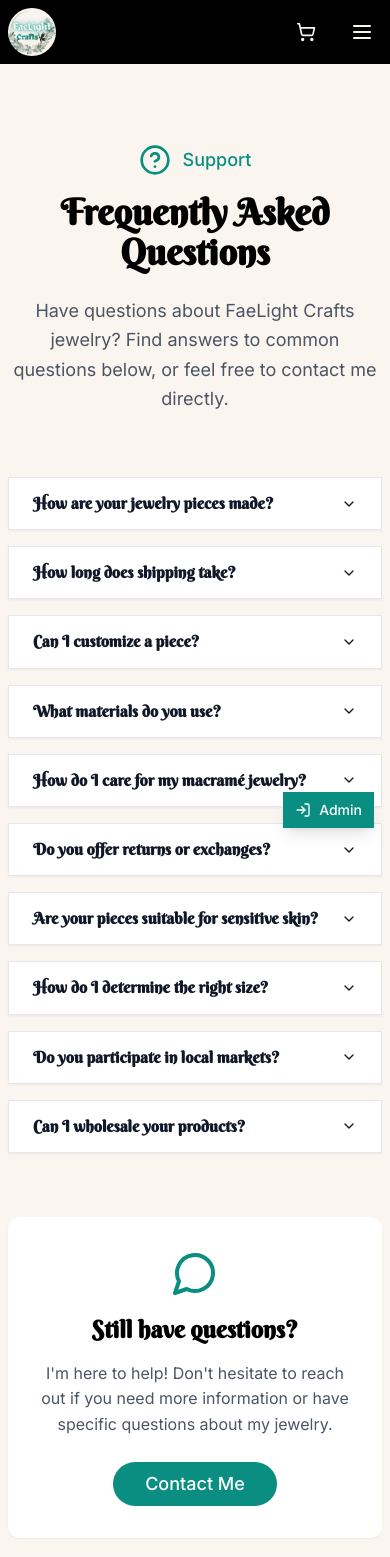
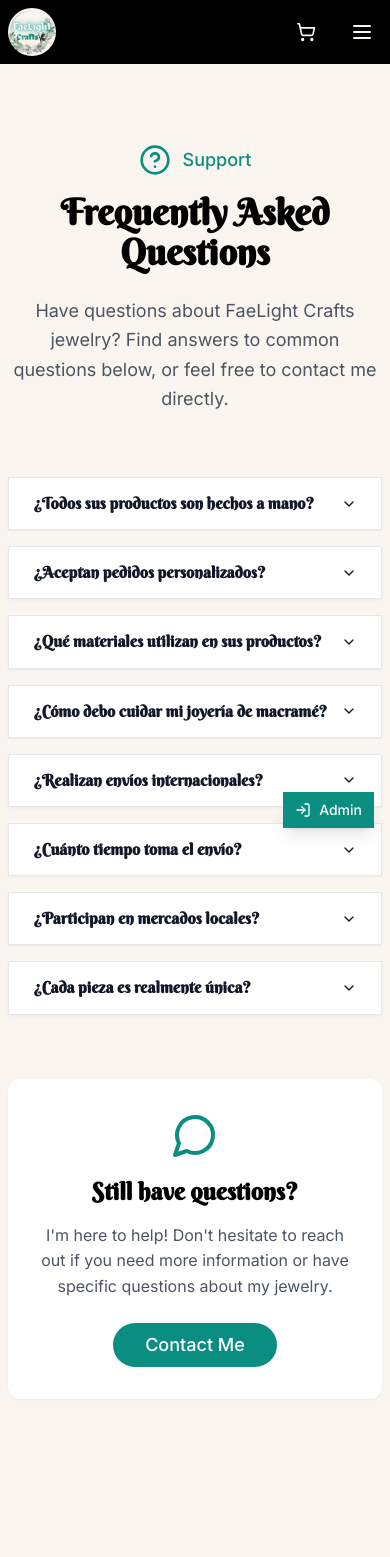
Before and after one commit to franklin-coder/segundofae, a Next.js app: page /faq in a window 390 px wide. Shown: the top 1557 px of the page. Built offline with nearby package versions, Linux system fonts and the light colour scheme; a web font is replaced by a local one.

Commit message:
Remove phone references and update FAQs
- Remove phone number and Phone icon from footer
- Remove phone contact info from contact page, center email
- Update FAQ content with 8 new Spanish questions about Faelight Crafts
- Updated both contact page FAQ section and standalone FAQ page

```diff
--- a/app/faq/page.tsx
+++ b/app/faq/page.tsx
@@ -16,44 +16,36 @@ import { Button } from '@/components/ui/button'
 const FAQPage = () => {
   const faqs = [
     {
-      question: "How are your jewelry pieces made?",
-      answer: "Each piece is handcrafted using traditional macramé techniques. I use high-quality cotton cords and natural materials to create unique, durable jewelry that reflects the beauty of handmade artistry."
+      question: "¿Todos sus productos son hechos a mano?",
+      answer: "Sí, cada pieza de joyería de Faelight Crafts es cuidadosamente hecha a mano usando técnicas tradicionales de macramé. Cada producto es único y refleja la dedicación artesanal en cada detalle."
     },
     {
-      question: "How long does shipping take?",
-      answer: "Orders typically ship within 3-5 business days. Shipping within Canada takes 5-7 business days, while international shipping may take 10-14 business days."
+      question: "¿Aceptan pedidos personalizados?",
+      answer: "¡Por supuesto! Nos encanta crear piezas personalizadas. Contáctanos con tus ideas, colores preferidos y cualquier requisito específico. Los pedidos personalizados suelen tomar 2-3 semanas para completarse."
     },
     {
-      question: "Can I customize a piece?",
-      answer: "Absolutely! I love creating custom pieces. Please contact me with your ideas, preferred colors, and any specific requirements. Custom orders typically take 2-3 weeks to complete."
+      question: "¿Qué materiales utilizan en sus productos?",
+      answer: "Utilizamos materiales de alta calidad como cordones de algodón, fibras naturales, cuentas de madera y herrajes de plata esterlina. Todos los materiales son cuidadosamente seleccionados por su durabilidad y atractivo estético."
     },
     {
-      question: "What materials do you use?",
-      answer: "I primarily use high-quality cotton cords, natural fibers, wooden beads, and sterling silver findings. All materials are carefully selected for their durability and aesthetic appeal."
+      question: "¿Cómo debo cuidar mi joyería de macramé?",
+      answer: "Para mantener tu joyería hermosa, evita mojarla y guárdala en un lugar seco. Para limpiarla, cepilla suavemente con un cepillo suave o paño. Evita químicos fuertes y luz solar directa por períodos prolongados."
     },
     {
-      question: "How do I care for my macramé jewelry?",
-      answer: "To keep your jewelry looking beautiful, avoid getting it wet and store it in a dry place. For cleaning, gently brush with a soft brush or cloth. Avoid harsh chemicals and direct sunlight for extended periods."
+      question: "¿Realizan envíos internacionales?",
+      answer: "¡Sí! Enviamos a todo el mundo desde Victoria, Canadá. Los costos y tiempos de envío varían según la ubicación. Contáctanos para obtener tarifas específicas a tu país."
     },
     {
-      question: "Do you offer returns or exchanges?",
-      answer: "Yes, I accept returns within 14 days of delivery if the item is in original condition. Custom pieces are not returnable unless there's a defect. Please contact me to initiate a return."
+      question: "¿Cuánto tiempo toma el envío?",
+      answer: "Los pedidos generalmente se envían dentro de 3-5 días hábiles. El envío dentro de Canadá toma 5-7 días hábiles, mientras que el envío internacional puede tomar 10-14 días hábiles."
     },
     {
-      question: "Are your pieces suitable for sensitive skin?",
-      answer: "Yes, I use hypoallergenic materials including sterling silver findings and natural cotton cords. However, if you have specific allergies, please let me know before ordering."
+      question: "¿Participan en mercados locales?",
+      answer: "¡Sí! Participamos regularmente en mercados artesanales locales en Victoria. Síguenos en redes sociales o consulta aquí para conocer las próximas fechas y ubicaciones de mercados."
     },
     {
-      question: "How do I determine the right size?",
-      answer: "Most of my necklaces and bracelets are adjustable. For specific sizing questions or if you need a custom size, please don't hesitate to contact me with your measurements."
-    },
-    {
-      question: "Do you participate in local markets?",
-      answer: "Yes! I regularly participate in local artisan markets in Victoria. Follow our social media or check back here for upcoming market dates and locations."
-    },
-    {
-      question: "Can I wholesale your products?",
-      answer: "I do work with select retailers. If you're interested in carrying FaeLight Crafts jewelry in your store, please contact me to discuss wholesale opportunities and requirements."
+      question: "¿Cada pieza es realmente única?",
+      answer: "Absolutamente. Aunque podemos crear piezas similares, cada producto de Faelight Crafts tiene sus propias características únicas debido a la naturaleza artesanal del proceso de creación. No encontrarás dos piezas exactamente iguales."
     }
   ]
 
--- a/components/layout/footer.tsx
+++ b/components/layout/footer.tsx
@@ -1,7 +1,7 @@
 
 import Link from 'next/link'
 import Image from 'next/image'
-import { Facebook, Instagram, Twitter, Mail, MapPin, Phone } from 'lucide-react'
+import { Facebook, Instagram, Twitter, Mail, MapPin } from 'lucide-react'
 
 const Footer = () => {
   return (
@@ -65,10 +65,6 @@ const Footer = () => {
                 <Mail className="h-4 w-4 opacity-80" />
                 <span className="text-sm opacity-90">faelightcrafts@gmail.com</span>
               </div>
-              <div className="flex items-center space-x-2">
-                <Phone className="h-4 w-4 opacity-80" />
-                <span className="text-sm opacity-90">+1 (250) 889-9919</span>
-              </div>
             </div>
 
             <div className="flex space-x-4 pt-2">
--- a/components/pages/contact-content.tsx
+++ b/components/pages/contact-content.tsx
@@ -26,31 +26,41 @@ const ContactContent = () => {
       title: "Email Us",
       details: ["creations.faelight@gmail.com"],
       note: "We reply within 24 hours"
-    },
-    {
-      icon: Phone,
-      title: "Call Us",
-      details: ["+1 (250) 889-9919"],
-      note: "Mon-Fri, 9AM-5PM PST"
     }
   ];
 
   const faqs = [
     {
-      question: "How long does it take to create a custom piece?",
-      answer: "Custom pieces typically take 2-3 weeks to complete, depending on complexity. We'll provide an estimated timeline when you place your order."
+      question: "¿Todos sus productos son hechos a mano?",
+      answer: "Sí, cada pieza de joyería de Faelight Crafts es cuidadosamente hecha a mano usando técnicas tradicionales de macramé. Cada producto es único y refleja la dedicación artesanal en cada detalle."
     },
     {
-      question: "Do you offer international shipping?",
-      answer: "Yes! We ship worldwide. Shipping costs and times vary by location. Contact us for specific rates to your country."
+      question: "¿Aceptan pedidos personalizados?",
+      answer: "¡Por supuesto! Nos encanta crear piezas personalizadas. Contáctanos con tus ideas, colores preferidos y cualquier requisito específico. Los pedidos personalizados suelen tomar 2-3 semanas para completarse."
     },
     {
-      question: "What materials do you use in your jewelry?",
-      answer: "We use high-quality, sustainable materials including cotton cord, natural beads, sterling silver findings, and ethically sourced stones."
+      question: "¿Qué materiales utilizan en sus productos?",
+      answer: "Utilizamos materiales de alta calidad como cordones de algodón, fibras naturales, cuentas de madera y herrajes de plata esterlina. Todos los materiales son cuidadosamente seleccionados por su durabilidad y atractivo estético."
     },
     {
-      question: "Can I visit your studio in Victoria?",
-      answer: "Absolutely! We love meeting customers in person. Please contact us to schedule an appointment, as we work by appointment only."
+      question: "¿Cómo debo cuidar mi joyería de macramé?",
+      answer: "Para mantener tu joyería hermosa, evita mojarla y guárdala en un lugar seco. Para limpiarla, cepilla suavemente con un cepillo suave o paño. Evita químicos fuertes y luz solar directa por períodos prolongados."
+    },
+    {
+      question: "¿Realizan envíos internacionales?",
+      answer: "¡Sí! Enviamos a todo el mundo desde Victoria, Canadá. Los costos y tiempos de envío varían según la ubicación. Contáctanos para obtener tarifas específicas a tu país."
+    },
+    {
+      question: "¿Cuánto tiempo toma el envío?",
+      answer: "Los pedidos generalmente se envían dentro de 3-5 días hábiles. El envío dentro de Canadá toma 5-7 días hábiles, mientras que el envío internacional puede tomar 10-14 días hábiles."
+    },
+    {
+      question: "¿Participan en mercados locales?",
+      answer: "¡Sí! Participamos regularmente en mercados artesanales locales en Victoria. Síguenos en redes sociales o consulta aquí para conocer las próximas fechas y ubicaciones de mercados."
+    },
+    {
+      question: "¿Cada pieza es realmente única?",
+      answer: "Absolutamente. Aunque podemos crear piezas similares, cada producto de Faelight Crafts tiene sus propias características únicas debido a la naturaleza artesanal del proceso de creación. No encontrarás dos piezas exactamente iguales."
     }
   ];
 
@@ -110,7 +120,8 @@ const ContactContent = () => {
       </motion.div>
 
       {/* Contact Info Cards */}
-      <div className="grid grid-cols-1 md:grid-cols-2 gap-6">
+      <div className="flex justify-center">
+        <div className="w-full max-w-md">
         {contactInfo.map((info, index) => (
           <motion.div
             key={index}
@@ -136,6 +147,7 @@ const ContactContent = () => {
             </p>
           </motion.div>
         ))}
+        </div>
       </div>
 
       {/* Main Contact Section */}
```
